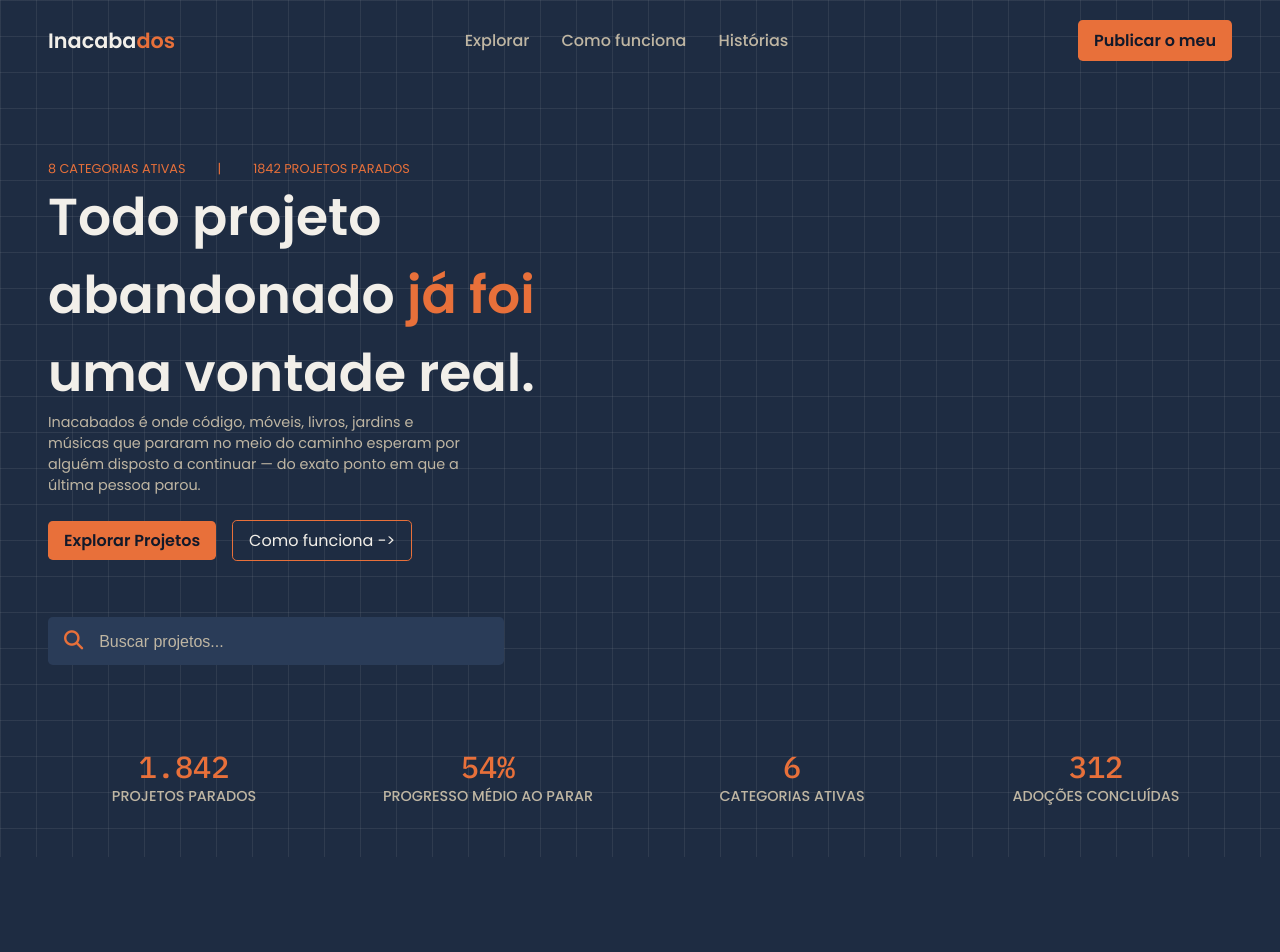
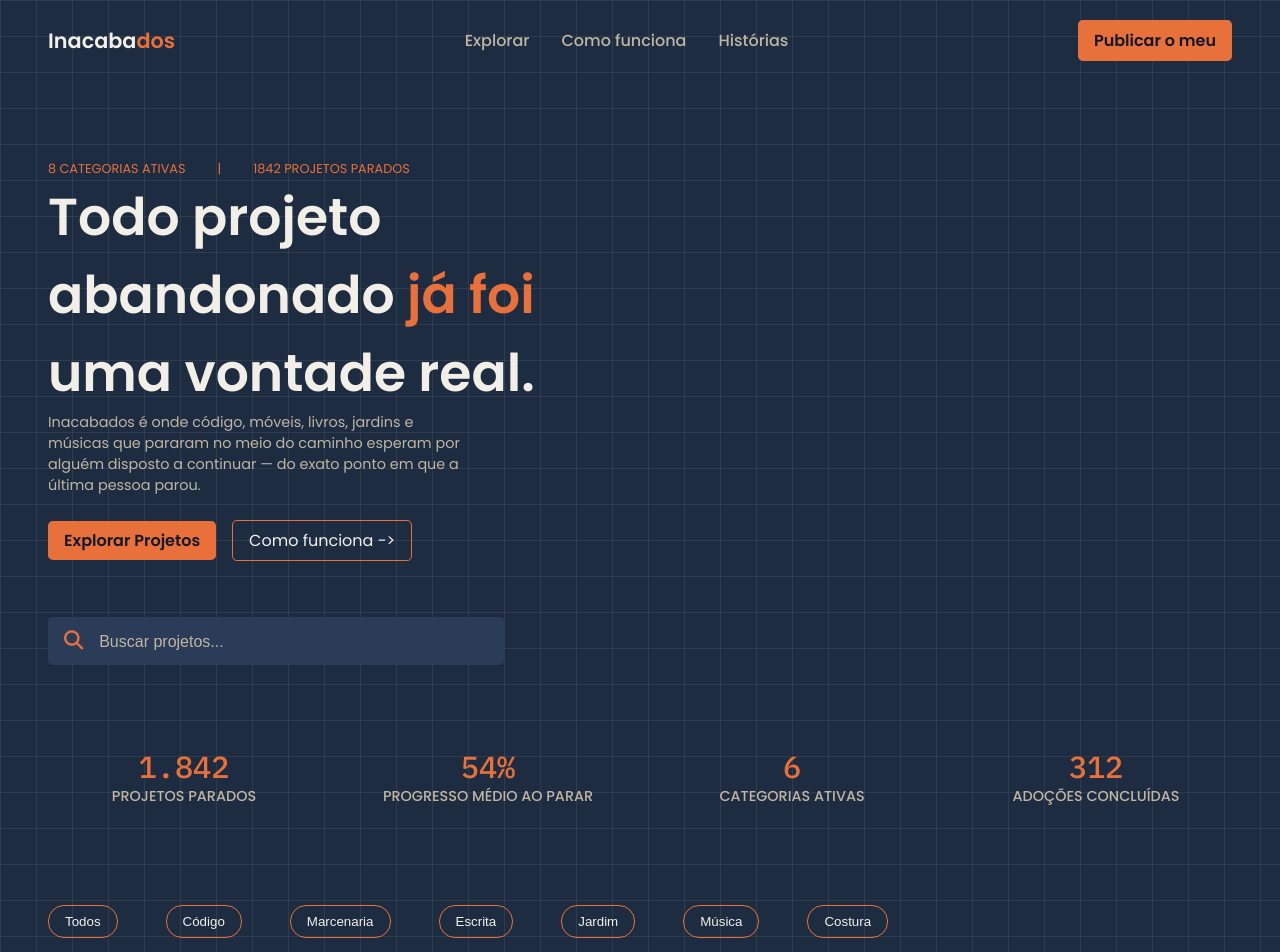
Before and after one commit to SBrunoli/Projeto-Inacabados, a React (Vite) app: page / in a window 1280 px wide. Shown: the top 952 px of the page. Before the commit the page ends 857 px from the top, so only its background shows below. Built offline with nearby package versions, Linux system fonts and the light colour scheme; data requests are answered from the project's data file.

Commit message:
feat: adiciona componente de filtros dinâmicos com JSON Server

```diff
--- /dev/null
+++ b/db.json
@@ -0,0 +1,228 @@
+{
+  "projects": [
+    {
+      "id": 1,
+      "title": "API de receitas com IA",
+      "category": "codigo",
+      "progress": 68,
+      "stopped": "há 1 ano e 3 meses",
+      "author": "Marina T.",
+      "reason": "Travei tentando lidar com autenticação e perdi o ritmo."
+    },
+    {
+      "id": 2,
+      "title": "Cadeira de balanço em cedro",
+      "category": "marcenaria",
+      "progress": 40,
+      "stopped": "há 8 meses",
+      "author": "Diego R.",
+      "reason": "Faltou a curva do encosto — não tinha a ferramenta certa."
+    },
+    {
+      "id": 3,
+      "title": "O Silêncio das Cigarras",
+      "category": "escrita",
+      "progress": 82,
+      "stopped": "há 2 anos",
+      "author": "Helena V.",
+      "reason": "Cheguei no penúltimo capítulo e não soube como terminar."
+    },
+    {
+      "id": 4,
+      "title": "Jardim vertical de temperos",
+      "category": "jardim",
+      "progress": 25,
+      "stopped": "há 5 meses",
+      "author": "Otávio P.",
+      "reason": "Mudei de apartamento antes de montar a irrigação."
+    },
+    {
+      "id": 5,
+      "title": "EP de 5 faixas lo-fi",
+      "category": "musica",
+      "progress": 55,
+      "stopped": "há 1 ano",
+      "author": "Bea K.",
+      "reason": "Gravei tudo, mas nunca fiz a mixagem final."
+    },
+    {
+      "id": 6,
+      "title": "Vestido de festa junina",
+      "category": "costura",
+      "progress": 90,
+      "stopped": "há 3 meses",
+      "author": "Sueli M.",
+      "reason": "Só faltava a barra e o forro — perdi o prazo da festa."
+    },
+    {
+      "id": 7,
+      "title": "Robô seguidor de linha",
+      "category": "codigo",
+      "progress": 33,
+      "stopped": "há 6 meses",
+      "author": "Kaique F.",
+      "reason": "O sensor chegou errado e o projeto esfriou."
+    },
+    {
+      "id": 8,
+      "title": "Estante flutuante de nogueira",
+      "category": "marcenaria",
+      "progress": 15,
+      "stopped": "há 1 ano e 8 meses",
+      "author": "Ana Lu.",
+      "reason": "Cortei as tábuas e nunca liguei a lixadeira de novo."
+    },
+    {
+      "id": 9,
+      "title": "Clone do Spotify em React",
+      "category": "codigo",
+      "progress": 71,
+      "stopped": "há 4 meses",
+      "author": "Rafael S.",
+      "reason": "Comecei um emprego novo e o projeto pessoal ficou de lado."
+    },
+    {
+      "id": 10,
+      "title": "Extensão de Chrome para produtividade",
+      "category": "codigo",
+      "progress": 20,
+      "stopped": "há 2 anos e 1 mês",
+      "author": "Priscila N.",
+      "reason": "Descobri que já existia algo parecido e desanimei."
+    },
+    {
+      "id": 11,
+      "title": "Mesa de centro com pallets",
+      "category": "marcenaria",
+      "progress": 60,
+      "stopped": "há 1 ano",
+      "author": "Fernando A.",
+      "reason": "A lixa que eu precisava nunca chegou e esqueci do projeto na garagem."
+    },
+    {
+      "id": 12,
+      "title": "Caixa de ferramentas em carvalho",
+      "category": "marcenaria",
+      "progress": 78,
+      "stopped": "há 2 meses",
+      "author": "Camila D.",
+      "reason": "Faltavam só as dobradiças, mas mudei de cidade antes de terminar."
+    },
+    {
+      "id": 13,
+      "title": "Romance 'As Marés de Setembro'",
+      "category": "escrita",
+      "progress": 45,
+      "stopped": "há 3 anos",
+      "author": "Leonardo M.",
+      "reason": "Perdi o fio da história no meio do segundo ato."
+    },
+    {
+      "id": 14,
+      "title": "Zine sobre plantas urbanas",
+      "category": "escrita",
+      "progress": 95,
+      "stopped": "há 1 mês",
+      "author": "Yasmin C.",
+      "reason": "Só falta revisar a última página, mas travei no perfeccionismo."
+    },
+    {
+      "id": 15,
+      "title": "Blog pessoal sobre viagens de trem",
+      "category": "escrita",
+      "progress": 30,
+      "stopped": "há 7 meses",
+      "author": "Gustavo R.",
+      "reason": "Escrevi três posts e perdi o hábito de continuar."
+    },
+    {
+      "id": 16,
+      "title": "Horta suspensa de garrafas PET",
+      "category": "jardim",
+      "progress": 50,
+      "stopped": "há 9 meses",
+      "author": "Isabela F.",
+      "reason": "As mudas morreram no inverno e não tive coragem de recomeçar."
+    },
+    {
+      "id": 17,
+      "title": "Composteira caseira no quintal",
+      "category": "jardim",
+      "progress": 65,
+      "stopped": "há 4 meses",
+      "author": "Thiago B.",
+      "reason": "Comecei a dar cheiro ruim e parei pra pesquisar o que fiz errado."
+    },
+    {
+      "id": 18,
+      "title": "Jardim de suculentas na varanda",
+      "category": "jardim",
+      "progress": 10,
+      "stopped": "há 1 ano e 2 meses",
+      "author": "Renata L.",
+      "reason": "Comprei os vasos e nunca cheguei a plantar nada."
+    },
+    {
+      "id": 19,
+      "title": "Álbum acústico de covers",
+      "category": "musica",
+      "progress": 38,
+      "stopped": "há 1 ano e 5 meses",
+      "author": "Pedro H.",
+      "reason": "O violão desafinou de vez e nunca levei pro conserto."
+    },
+    {
+      "id": 20,
+      "title": "Trilha sonora para curta-metragem",
+      "category": "musica",
+      "progress": 72,
+      "stopped": "há 5 meses",
+      "author": "Juliana O.",
+      "reason": "O diretor do curta sumiu e o projeto ficou parado junto."
+    },
+    {
+      "id": 21,
+      "title": "Podcast sobre música brasileira",
+      "category": "musica",
+      "progress": 22,
+      "stopped": "há 10 meses",
+      "author": "Vinícius T.",
+      "reason": "Gravei o piloto e travei na edição de áudio."
+    },
+    {
+      "id": 22,
+      "title": "Bolsa de retalhos de jeans",
+      "category": "costura",
+      "progress": 58,
+      "stopped": "há 6 meses",
+      "author": "Débora S.",
+      "reason": "Errei o corte da alça e não tive paciência de refazer."
+    },
+    {
+      "id": 23,
+      "title": "Edredom de patchwork",
+      "category": "costura",
+      "progress": 35,
+      "stopped": "há 1 ano e 1 mês",
+      "author": "Cristina P.",
+      "reason": "É um projeto gigante e fui perdendo o fôlego aos poucos."
+    },
+    {
+      "id": 24,
+      "title": "Fantasia de carnaval sob medida",
+      "category": "costura",
+      "progress": 12,
+      "stopped": "há 3 meses",
+      "author": "Larissa G.",
+      "reason": "O carnaval passou antes de eu terminar e perdi a urgência."
+    }
+  ],
+  "categories": [
+    { "id": "codigo", "label": "Código" },
+    { "id": "marcenaria", "label": "Marcenaria" },
+    { "id": "escrita", "label": "Escrita" },
+    { "id": "jardim", "label": "Jardim" },
+    { "id": "musica", "label": "Música" },
+    { "id": "costura", "label": "Costura" }
+  ]
+}
--- a/package.json
+++ b/package.json
@@ -5,6 +5,7 @@
   "type": "module",
   "scripts": {
     "dev": "vite",
+    "server": "json-server --watch db.json --port 3000",
     "build": "tsc -b && vite build",
     "lint": "eslint .",
     "preview": "vite preview"
--- a/src/App.tsx
+++ b/src/App.tsx
@@ -1,3 +1,4 @@
+import Filters from "./components/Filters/Filters";
 import Hero from "./components/Hero/Hero";
 import Infos from "./components/Infos/Infos";
 import Navbar from "./components/Navbar/Navbar";
@@ -8,6 +9,7 @@ function App() {
       <Navbar />
       <Hero />
       <Infos />
+      <Filters />
     </>
   );
 }
--- /dev/null
+++ b/src/components/Filters/Filters.module.css
@@ -0,0 +1,29 @@
+.filters {
+  width: 100%;
+  height: 8vh;
+  margin-top: 3rem;
+  padding: 0rem 3rem;
+}
+
+.filters__list {
+  width: 100%;
+  list-style: none;
+
+  display: flex;
+  align-items: center;
+  gap: 3rem;
+}
+
+.filters__button {
+  background-color: transparent;
+  color: var(--color-text-primary);
+  padding: 0.5rem 1rem;
+  border: 1px solid var(--color-primary);
+  border-radius: 1rem;
+  cursor: pointer;
+}
+
+.filters__button:focus {
+  background-color: var(--color-primary-dim);
+  color: var(--color-primary);
+}
--- /dev/null
+++ b/src/components/Filters/Filters.tsx
@@ -0,0 +1,46 @@
+import { useEffect, useState } from "react";
+import styles from "./Filters.module.css";
+
+interface Categories {
+  id: string;
+  label: string;
+}
+
+function Filters() {
+  const [filters, setFilters] = useState<Categories[]>([]);
+  const [error, setError] = useState<Error | null>(null);
+  const [loading, setLoading] = useState<boolean>(true);
+
+  useEffect(() => {
+    fetch("http://localhost:3000/categories")
+      .then((response) => {
+        if (!response.ok) throw new Error("Erro ao buscar categorias");
+        return response.json();
+      })
+      .then((data: Categories[]) => setFilters(data))
+      .catch((err) =>
+        setError(err instanceof Error ? err : new Error(String(err))),
+      )
+      .finally(() => setLoading(false));
+  }, []);
+
+  if (loading) return <p>Carregando Filtros...</p>;
+  if (error) return <p>Erro: {error.message}</p>;
+
+  return (
+    <div className={styles.filters}>
+      <ul className={styles.filters__list}>
+        <li>
+          <button className={styles.filters__button}>Todos</button>
+        </li>
+        {filters.map((category) => (
+          <li key={category.id}>
+            <button className={styles.filters__button}>{category.label}</button>
+          </li>
+        ))}
+      </ul>
+    </div>
+  );
+}
+
+export default Filters;
```
